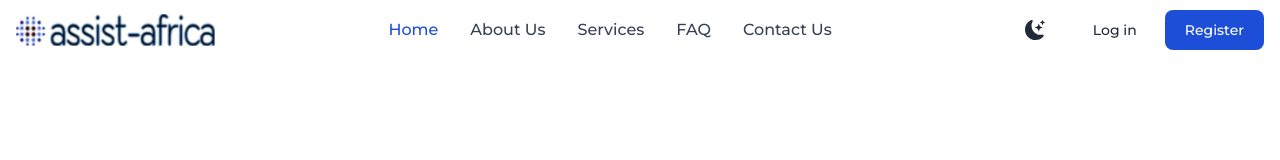
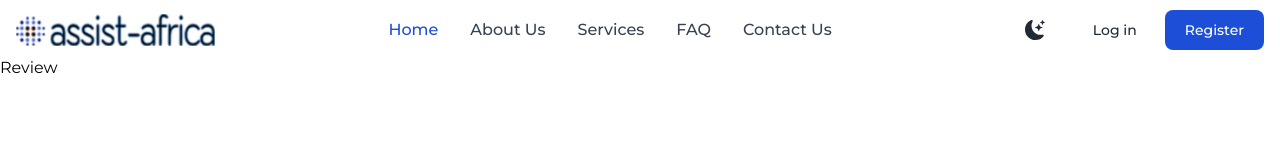
Before and after one commit to Company-XY/Client, a React (Vite) app: page /dashboard/client/review in a window 1280 px wide. Shown: the top 160 px of the page. Built offline with nearby package versions, Linux system fonts and the light colour scheme.

Commit message:
'reviews'

```diff
--- /dev/null
+++ b/src/pages/Dashboard/Client/Dashboard/Review.jsx
@@ -0,0 +1,5 @@
+const Review = () => {
+  return <div className="mt-14">Review</div>;
+};
+
+export default Review;
--- a/src/pages/Dashboard/Client/Dashboard/myJobs.jsx
+++ b/src/pages/Dashboard/Client/Dashboard/myJobs.jsx
@@ -1,9 +1,8 @@
-import React, { useState } from "react";
+import { useState } from "react";
 
 const MyJobs = () => {
   const [activeTab, setActiveTab] = useState("open");
 
-  // Sample job data categorized by tabs
   const jobData = {
     open: [
       {
--- a/src/routes/Routers.jsx
+++ b/src/routes/Routers.jsx
@@ -13,6 +13,7 @@ import Call from "../pages/Dashboard/Client/Dashboard/call";
 import Reset from "../pages/Reset";
 import Password from "../pages/Password";
 import Admins from "../pages/Dashboard/Admins/Admins";
+import Review from "../pages/Dashboard/Client/Dashboard/Review";
 
 function Routers() {
   return (
@@ -28,6 +29,7 @@ function Routers() {
       <Route path="/dashboard/client/book" element={<BookConsultation />} />
       <Route path="/dashboard/client/book/details" element={<FillDetails />} />
       <Route path="/dashboard/client/book/call" element={<Call />} />
+      <Route path="/dashboard/client/review" element={<Review />} />
       <Route path="/blog" element={<Blog />} />
       <Route path="/reset" element={<Reset />} />
       <Route path="/password/:token" element={<Password />} />
```
